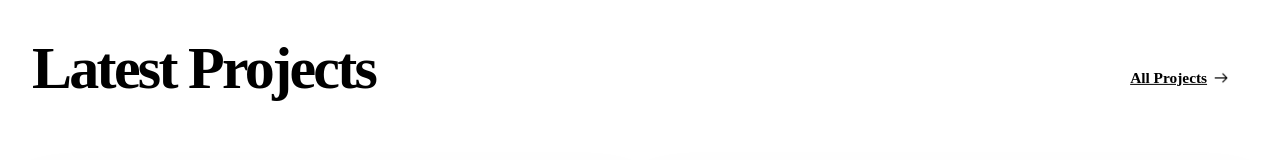
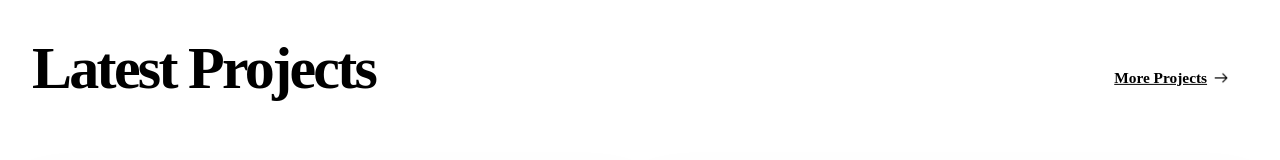
Before and after one commit to ezhang3333/personal-portfolio, a Vue app: page /projects in a window 1280 px wide. Shown: the part 156-316 px from the top of the page. Built offline with nearby package versions, Linux system fonts and the light colour scheme; the HTML template or start-up script is replaced by a standard one.

Commit message:
changing to more projects and auto scroll page

```diff
--- a/src/views/AllProjectsView.vue
+++ b/src/views/AllProjectsView.vue
@@ -1,5 +1,7 @@
 <script setup lang="ts">
+import { nextTick, onMounted } from 'vue'
 import { RouterLink } from 'vue-router'
+import { useRoute } from 'vue-router'
 import ProjectCard from '../components/ProjectCard.vue'
 import quantumDataPortal from '../assets/quantum-data-portal.png'
 import loanMatch from '../assets/loan-match.png'
@@ -7,6 +9,15 @@ import toneClassifier from '../assets/tone-classifier.png'
 import nflFantasyBreakout from '../assets/nfl-fantasy-breakout.png'
 import osLite from '../assets/os-lite.svg'
 import quantumMatch from '../assets/quantum-match.png'
+
+const route = useRoute()
+
+onMounted(async () => {
+  if (route.hash !== '#more-projects') return
+
+  await nextTick()
+  document.querySelector(route.hash)?.scrollIntoView({ behavior: 'smooth' })
+})
 
 const featuredProjects = [
   {
@@ -83,9 +94,8 @@ const moreProjects = [
         />
       </div>
 
-      <section class="more-projects" aria-labelledby="more-projects-title">
+      <section id="more-projects" class="more-projects" aria-labelledby="more-projects-title">
         <div class="section-heading">
-          <p class="eyebrow">Archive</p>
           <h2 id="more-projects-title">More Projects</h2>
         </div>
 
--- a/src/views/ProjectView.vue
+++ b/src/views/ProjectView.vue
@@ -48,8 +48,11 @@ const projects = [
     <section class="section-shell" aria-labelledby="projects-title">
       <div class="project-heading">
         <h1 class="project-header" id="projects-title">Latest Projects</h1>
-        <RouterLink to="/projects/all" class="all-projects-link">
-          <span>All Projects</span>
+        <RouterLink
+          :to="{ name: 'all-projects', hash: '#more-projects' }"
+          class="all-projects-link"
+        >
+          <span>More Projects</span>
           <img :src="nextIcon" alt="" class="next-icon" aria-hidden="true" />
         </RouterLink>
       </div>
```
